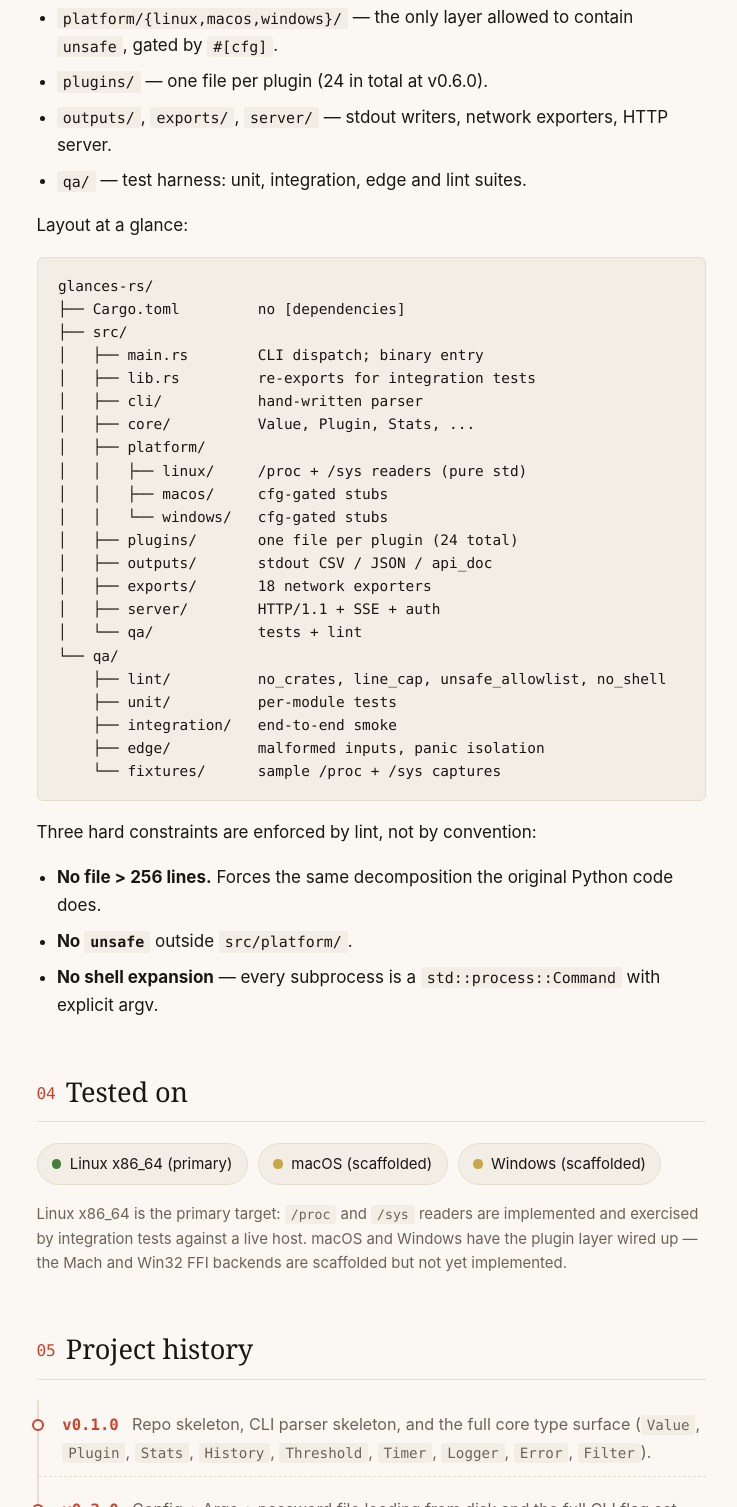
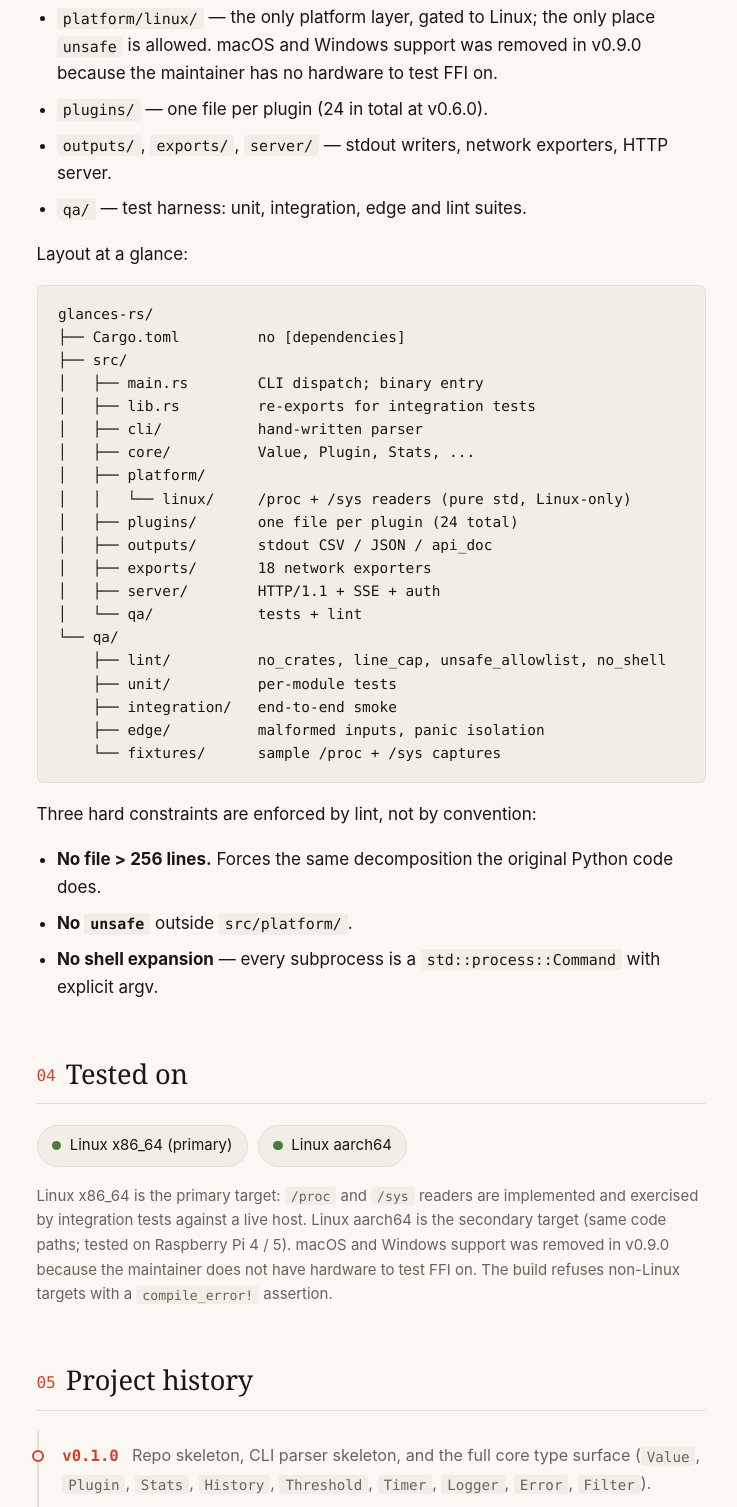
Before and after one commit to UberMetroid/UberMetroid.github.io, a website: page glances-rs/about.html in a window 1280 px wide. Shown: the part 1787-3294 px from the top of the page, without its empty margins (269-1006 px from the left). Drawn offline with Linux system fonts and the light colour scheme.

Commit message:
Sync glances-rs site: drop macOS + Windows references (v0.9.0)

```diff
--- a/glances-rs/about.html
+++ b/glances-rs/about.html
@@ -343,9 +343,10 @@
         <code>Error</code>, <code>Filter</code>.</li>
         <li><code>cli/</code> &mdash; hand-written argument parser; no
         <code>clap</code>.</li>
-        <li><code>platform/&#123;linux,macos,windows&#125;/</code> &mdash;
-        the only layer allowed to contain <code>unsafe</code>, gated by
-        <code>#[cfg]</code>.</li>
+        <li><code>platform/linux/</code> &mdash; the only platform layer,
+        gated to Linux; the only place <code>unsafe</code> is allowed.
+        macOS and Windows support was removed in v0.9.0 because the
+        maintainer has no hardware to test FFI on.</li>
         <li><code>plugins/</code> &mdash; one file per plugin (24 in total
         at v0.6.0).</li>
         <li><code>outputs/</code>, <code>exports/</code>,
@@ -363,9 +364,7 @@
 │   ├── cli/           hand-written parser
 │   ├── core/          Value, Plugin, Stats, ...
 │   ├── platform/
-│   │   ├── linux/     /proc + /sys readers (pure std)
-│   │   ├── macos/     cfg-gated stubs
-│   │   └── windows/   cfg-gated stubs
+│   │   └── linux/     /proc + /sys readers (pure std, Linux-only)
 │   ├── plugins/       one file per plugin (24 total)
 │   ├── outputs/       stdout CSV / JSON / api_doc
 │   ├── exports/       18 network exporters
@@ -394,15 +393,17 @@
       <h2><span class="num">04</span>Tested on</h2>
       <div class="platforms">
         <span class="pill primary"><span class="dot"></span>Linux x86_64 (primary)</span>
-        <span class="pill scaffold"><span class="dot"></span>macOS (scaffolded)</span>
-        <span class="pill scaffold"><span class="dot"></span>Windows (scaffolded)</span>
+        <span class="pill primary"><span class="dot"></span>Linux aarch64</span>
       </div>
       <p class="pill-note">
         Linux x86_64 is the primary target: <code>/proc</code> and
         <code>/sys</code> readers are implemented and exercised by
-        integration tests against a live host. macOS and Windows have the
-        plugin layer wired up &mdash; the Mach and Win32 FFI backends are
-        scaffolded but not yet implemented.
+        integration tests against a live host. Linux aarch64 is the
+        secondary target (same code paths; tested on Raspberry Pi 4 / 5).
+        macOS and Windows support was removed in v0.9.0 because the
+        maintainer does not have hardware to test FFI on. The build
+        refuses non-Linux targets with a <code>compile_error!</code>
+        assertion.
       </p>
     </section>
 
```
